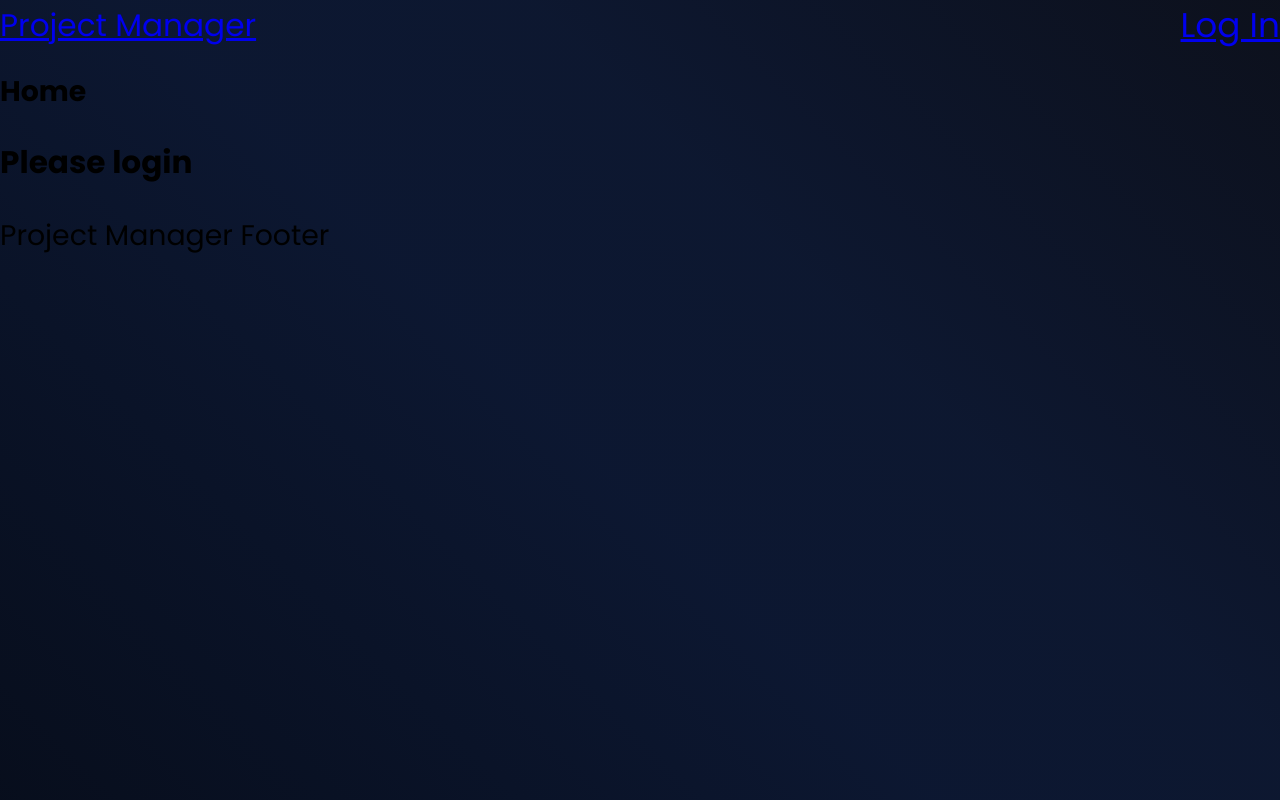
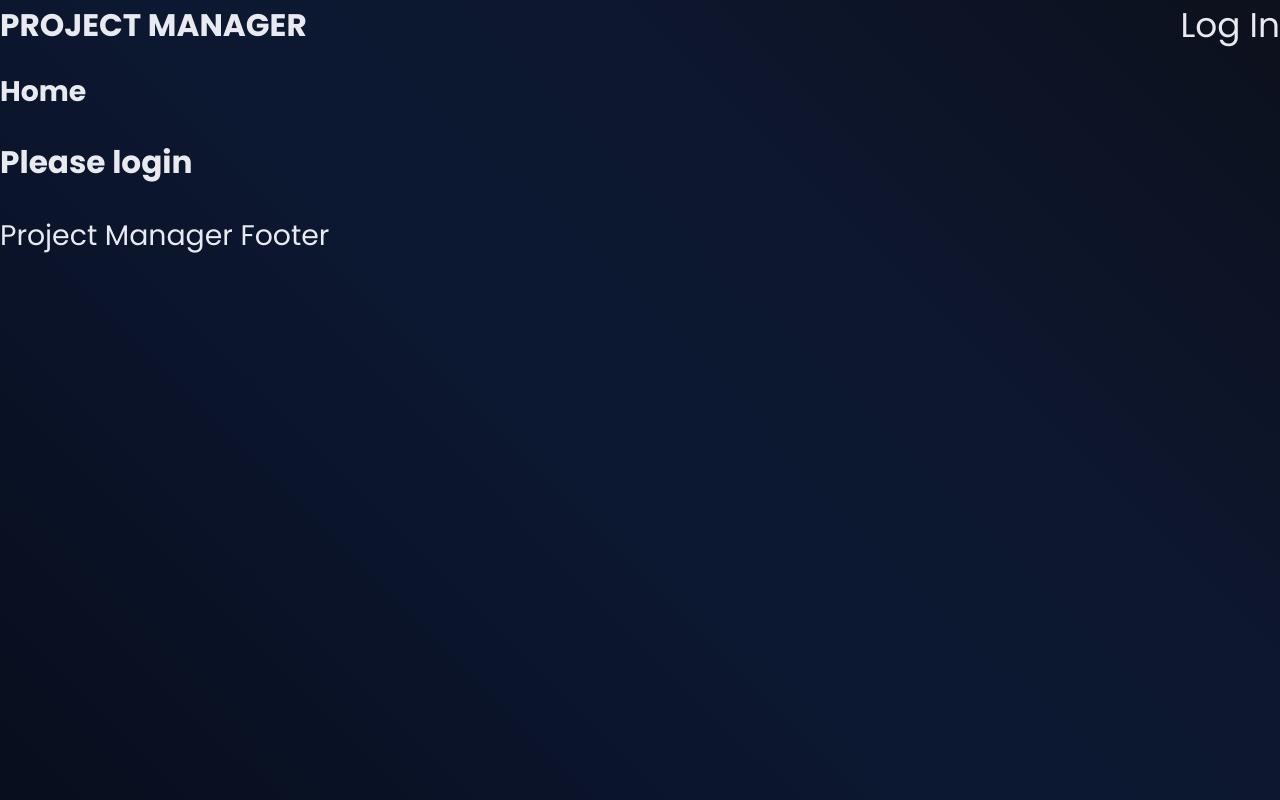
Before and after one commit to venoblin/teamhub-frontend, a React (Create React App) app: page / in a window 1280 px wide. Built offline with nearby package versions, Linux system fonts and the light colour scheme; no server answers.

Commit message:
added styles

```diff
--- a/src/components/NavBar.tsx
+++ b/src/components/NavBar.tsx
@@ -12,7 +12,7 @@ const NavBar = () => {
 
   return (
     <nav className='main-nav'>
-      <Link to='/'>Project Manager</Link>
+      <Link className='logo' to='/'>Project Manager</Link>
 
       <div className='links'>
         {userContext?.authenticated ? (
--- a/src/styles/App.css
+++ b/src/styles/App.css
@@ -4,6 +4,19 @@ form {
   max-width: 700px;
 }
 
+a {
+  color: #e9eaf0;
+  text-decoration: none;
+}
+a:hover {
+  text-decoration: underline;
+}
+
 .hide-font-size {
   font-size: 0;
+}
+
+.logo {
+  text-transform: uppercase;
+  font-weight: bold;
 }/*# sourceMappingURL=App.css.map */
--- a/src/styles/App.scss
+++ b/src/styles/App.scss
@@ -1,9 +1,25 @@
+@import "vars/variables.scss";
+
 form {
   display: flex;
   flex-direction: column;
   max-width: 700px;
 }
 
+a {
+  color: $textColor;
+  text-decoration: none;
+
+  &:hover {
+    text-decoration: underline;
+  }
+}
+
 .hide-font-size {
   font-size: 0;
 }
+
+.logo {
+  text-transform: uppercase;
+  font-weight: bold;
+}
--- a/src/styles/index.css
+++ b/src/styles/index.css
@@ -12,6 +12,7 @@ body {
   background-image: linear-gradient(45deg, hsl(222, 59%, 7%) 0%, hsl(222, 59%, 8%) 9%, hsl(222, 60%, 9%) 18%, hsl(222, 60%, 10%) 27%, hsl(222, 60%, 11%) 36%, hsl(222, 60%, 12%) 45%, hsl(222, 59%, 12%) 55%, hsl(222, 57%, 12%) 64%, hsl(223, 54%, 11%) 73%, hsl(223, 50%, 10%) 82%, hsl(224, 45%, 9%) 91%, hsl(225, 38%, 8%) 100%);
   background-repeat: no-repeat;
   background-size: cover;
+  color: #e9eaf0;
 }
 
 code {
--- a/src/styles/index.scss
+++ b/src/styles/index.scss
@@ -1,4 +1,5 @@
 @import url('https://fonts.googleapis.com/css2?family=Poppins:wght@100;400;700&display=swap');
+@import "vars/variables.scss";
 
 * {
   font-size: 1.1em;
@@ -27,6 +28,7 @@ body {
   );
   background-repeat: no-repeat;
   background-size: cover;
+  color: $textColor;
 }
 
 code {
```
Also changed, not shown: 2 other files (tests, documents, lock files or other folders).
